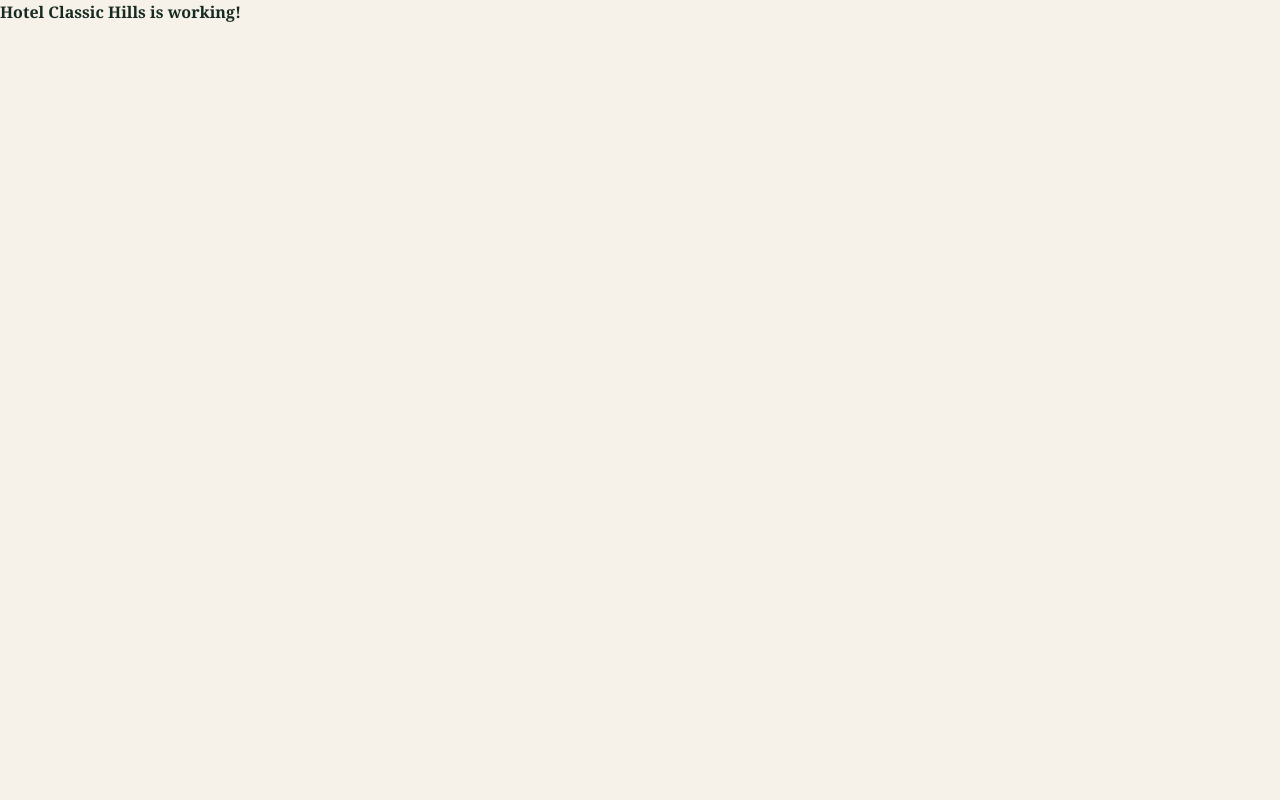
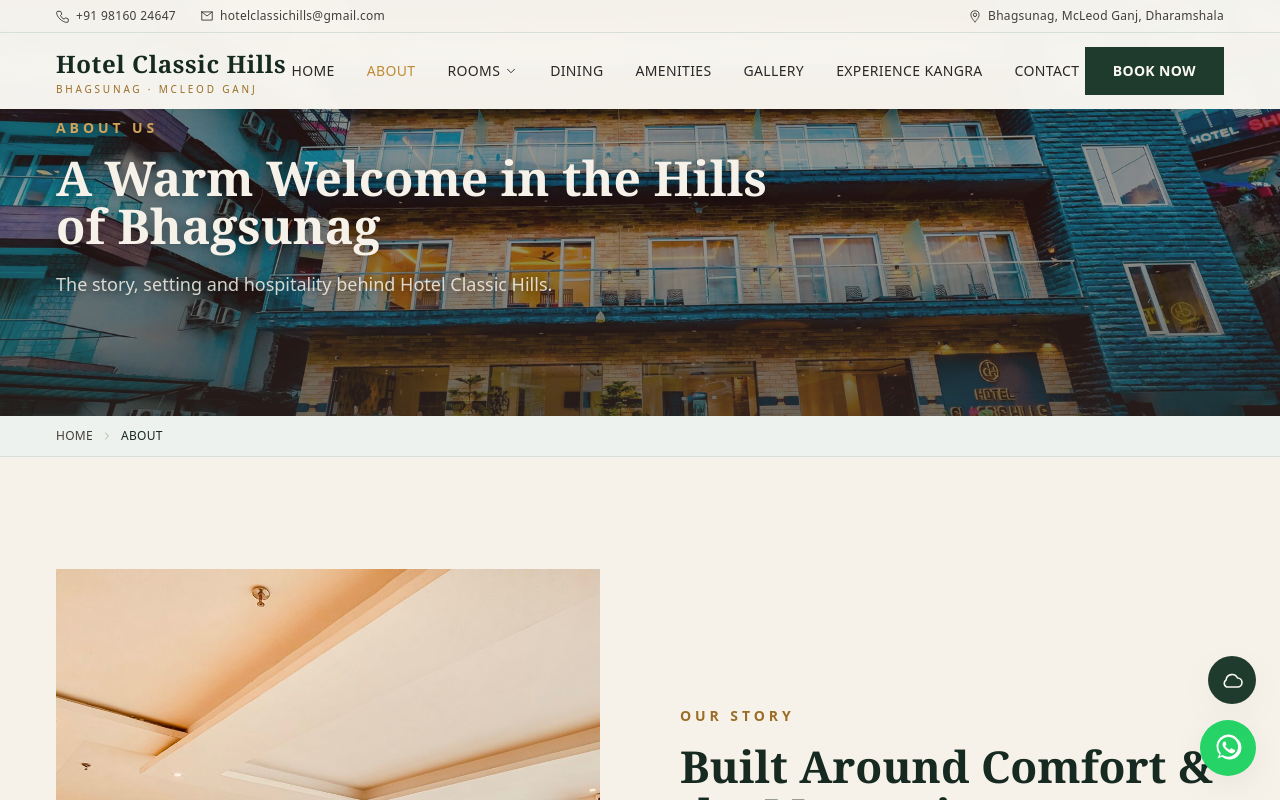
Before and after one commit to hotelclassichills-max/Hotel, a React (Vite) app: page /about in a window 1280 px wide. Shown: the top 800 px of the page. Built offline with nearby package versions, Linux system fonts and the light colour scheme.

Commit message:
Update App.jsx

```diff
--- a/src/App.jsx
+++ b/src/App.jsx
@@ -1,3 +1,53 @@
+import { Routes, Route } from 'react-router-dom'
+import Header from './components/Header'
+import Footer from './components/Footer'
+import FloatingWhatsApp from './components/FloatingWhatsApp'
+import WeatherWidget from './components/WeatherWidget'
+import ScrollToTop from './components/ScrollToTop'
+
+import Home from './pages/Home'
+import About from './pages/About'
+import Rooms from './pages/Rooms'
+import RoomDetail from './pages/RoomDetail'
+import Dining from './pages/Dining'
+import Amenities from './pages/Amenities'
+import Gallery from './pages/Gallery'
+import Experiences from './pages/Experiences'
+import ExperienceKangra from './pages/ExperienceKangra'
+import Contact from './pages/Contact'
+import PrivacyPolicy from './pages/PrivacyPolicy'
+import TermsAndConditions from './pages/TermsAndConditions'
+import CancellationPolicy from './pages/CancellationPolicy'
+import NotFound from './pages/NotFound'
+
 export default function App() {
-  return <h1>Hotel Classic Hills is working!</h1>
+  return (
+    <div className="min-h-screen flex flex-col">
+      <ScrollToTop />
+      <Header />
+
+      <main className="flex-1">
+        <Routes>
+          <Route path="/" element={<Home />} />
+          <Route path="/about" element={<About />} />
+          <Route path="/rooms" element={<Rooms />} />
+          <Route path="/rooms/:slug" element={<RoomDetail />} />
+          <Route path="/dining" element={<Dining />} />
+          <Route path="/amenities" element={<Amenities />} />
+          <Route path="/gallery" element={<Gallery />} />
+          <Route path="/experiences" element={<Experiences />} />
+          <Route path="/experience-kangra" element={<ExperienceKangra />} />
+          <Route path="/contact" element={<Contact />} />
+          <Route path="/privacy-policy" element={<PrivacyPolicy />} />
+          <Route path="/terms-and-conditions" element={<TermsAndConditions />} />
+          <Route path="/cancellation-policy" element={<CancellationPolicy />} />
+          <Route path="*" element={<NotFound />} />
+        </Routes>
+      </main>
+
+      <Footer />
+      <FloatingWhatsApp />
+      <WeatherWidget />
+    </div>
+  )
 }
```
